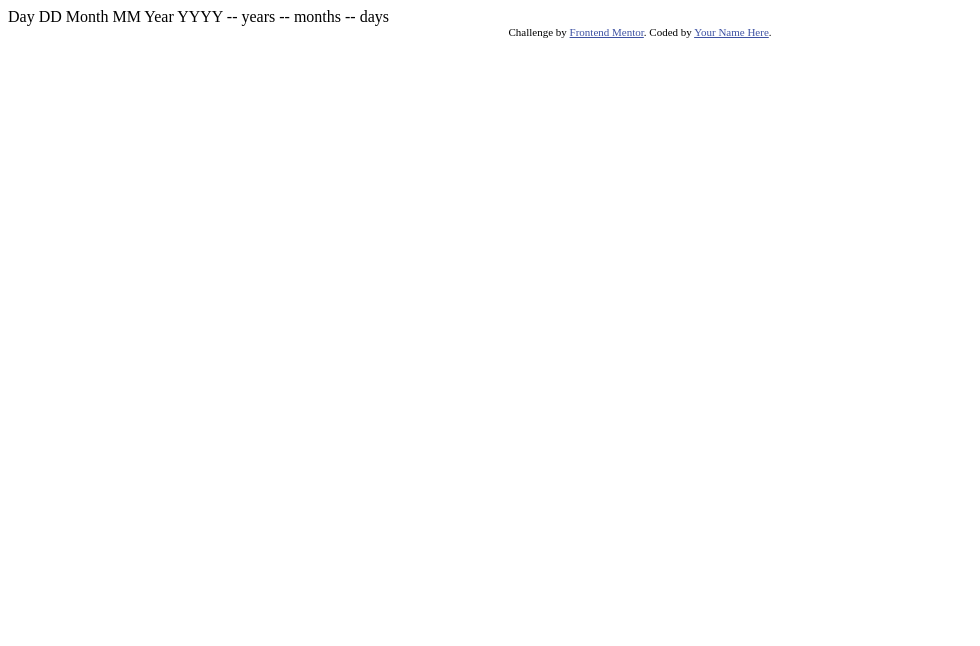
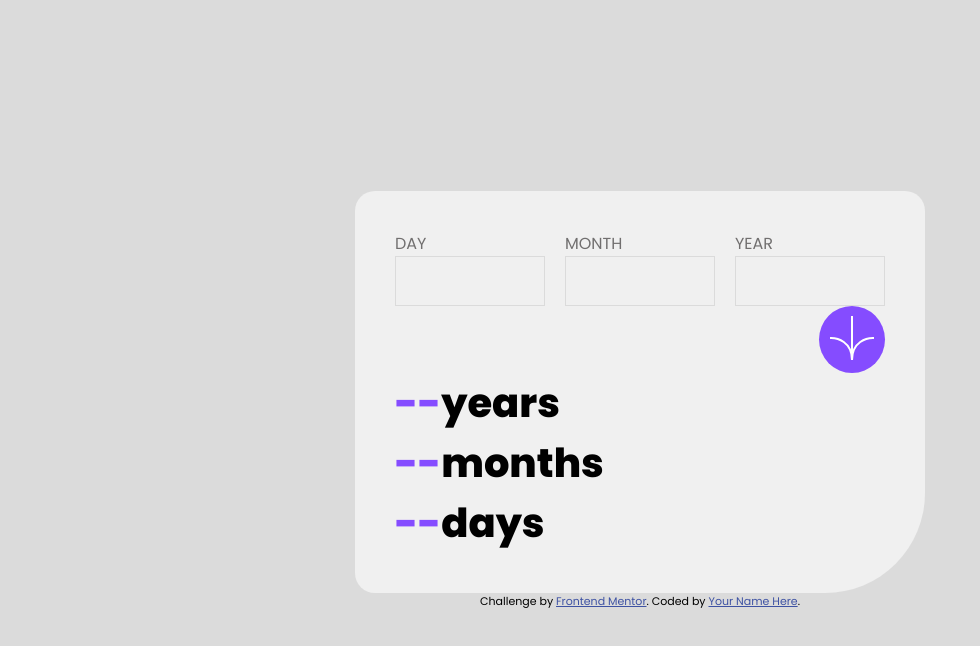
Before and after one commit to Sameermd16/Age-calculator-app-, a plain HTML site: page index.html in a window 1280 px wide. Shown: the whole page, without its empty margins (0-980 px from the left). Drawn offline with Linux system fonts and the light colour scheme.

Commit message:
javaScript

```diff
--- a/index.html
+++ b/index.html
@@ -7,6 +7,7 @@
   <link rel="icon" type="image/png" sizes="32x32" href="./assets/images/favicon-32x32.png">
 
   <title>Frontend Mentor | Age calculator app</title>
+  <link rel="stylesheet" href="style.css">
 
   <!-- Feel free to remove these styles or customise in your own stylesheet 👍 -->
   <style>
@@ -15,10 +16,38 @@
   </style>
 </head>
 <body>
+  <main class="container">
+    <div class="inputs_div">
+      <div style="display:flex;flex-direction: column">
+        <span>DAY</span>
+        <input type="text" id="day">
+        <small class="error_day"></small>
+      </div>
+      <div style="display:flex;flex-direction: column">
+        <span>MONTH</span>
+        <input type="text" id="month">
+        <small class="error_month"></small>
+      </div>
+      <div style="display:flex;flex-direction: column">
+        <span>YEAR</span>
+        <input type="text" id="year">
+        <small class="error_year"></small>
+      </div>
+
+    </div>
+    <div class="btn_div">
+      <button type="submit" id="submit_btn"><img src="assets/images/icon-arrow.svg" alt=""></button>
+    </div>
+    <section class="output">
+      <p class="output"><span class="output_year output_text">--</span>years</p>
+      <p class="output"><span class="output_month output_text">--</span>months</p>
+      <p class="output"><span class="output_day output_text">--</span>days</p>
+    </section>
+  </main>
 
 
 
-  Day
+  <!-- Day
   DD
 
   Month
@@ -29,11 +58,12 @@
 
   -- years
   -- months
-  -- days
+  -- days -->
 
   <div class="attribution">
     Challenge by <a href="https://www.frontendmentor.io?ref=challenge" target="_blank">Frontend Mentor</a>.
     Coded by <a href="#">Your Name Here</a>.
   </div>
+  <script src="script.js"></script>
 </body>
 </html>
--- /dev/null
+++ b/script.js
@@ -0,0 +1,55 @@
+
+
+
+//input elements
+const dayInputEl = document.getElementById('day')
+const monthInputEl = document.getElementById('month')
+const yearInputEl = document.getElementById('year')
+
+//output elements
+const yearOutputEl = document.querySelector('.output_year')
+const monthOutputEl = document.querySelector('.output_month')
+const dayOutputEl = document.querySelector('.output_day')
+
+//btn element
+const resultBtn = document.getElementById('submit_btn')
+
+//present times
+const presentYear = new Date().getFullYear()
+const presentMonth =  new Date().getMonth()
+const presentDay = new Date().getDate()
+
+resultBtn.addEventListener('click', () => {
+    // console.log('submitted')
+    let dayInputValue = Number(dayInputEl.value)
+    let monthInputValue = Number(monthInputEl.value)
+    let yearInputValue = Number(yearInputEl.value)
+
+    if(dayInputValue > 31) {
+        document.querySelector('.error_day').textContent = 'Must be a valid day'
+    }
+    if(monthInputValue > 12) {
+        document.querySelector('.error_month').textContent = 'Must be a valid month'
+    }
+    if(yearInputValue > 2023) {
+        document.querySelector('.error_year').textContent = 'Must be a valid year'
+    }
+
+    // console.log(yearInputValue)
+    // console.log(presentDay)
+    const yearOutput = presentYear - yearInputValue
+    yearOutputEl.textContent = yearOutput
+
+    const monthOutput = presentMonth - monthInputValue
+    monthOutputEl.textContent = Math.abs(monthOutput)
+
+
+    const dayOutput = presentDay - dayInputValue
+    dayOutputEl.textContent = dayOutput
+})
+
+
+dayInputEl.addEventListener('change', () => {
+//  console.log(typeof Number(dayInputEl.value))
+
+})
--- /dev/null
+++ b/style.css
@@ -0,0 +1,67 @@
+@import url('https://fonts.googleapis.com/css2?family=Poppins:ital,wght@0,400;0,700;0,800;1,700;1,800&display=swap');
+
+
+*{
+    margin: 0;
+    padding: 0;
+    box-sizing: border-box;
+}
+body {
+    height: 100vh;
+    display: flex;
+    align-items: center;
+    justify-content: center;
+    flex-direction: column;
+    font-family: poppins, sans-serif;
+    background-color: hsl(0, 0%, 86%);
+}
+
+.container {
+    padding: 40px;
+    border-top-left-radius: 20px;
+    border-top-right-radius: 20px;
+    border-bottom-left-radius: 20px;
+    border-bottom-right-radius: 100px;
+    background-color: hsl(0, 0%, 94%);
+}
+
+.inputs_div {
+    display: flex;
+    gap: 20px;
+    color: hsl(0, 1%, 44%);
+}
+input {
+    height: 50px;
+    padding: 15px;
+    font-size: 20px;
+    background-color: transparent;
+    border: 1px solid hsl(0, 0%, 86%);
+    width: 150px;
+    font-weight: bold;
+}
+
+button {
+    border: none;
+    background-color: hsl(259, 100%, 65%);
+    border-radius: 50%;
+    padding: 10px;
+}
+.output_text {
+    color: black;
+    color:hsl(259, 100%, 65%)
+}
+.output {
+    font-size: 40px;
+    font-weight: 800;
+}
+hr {
+    position: absolute;
+    top: 50%;
+}
+.btn_div {
+    position: relative;
+    text-align: right;
+}
+small {
+    color: hsl(0, 100%, 67%);
+}
```
